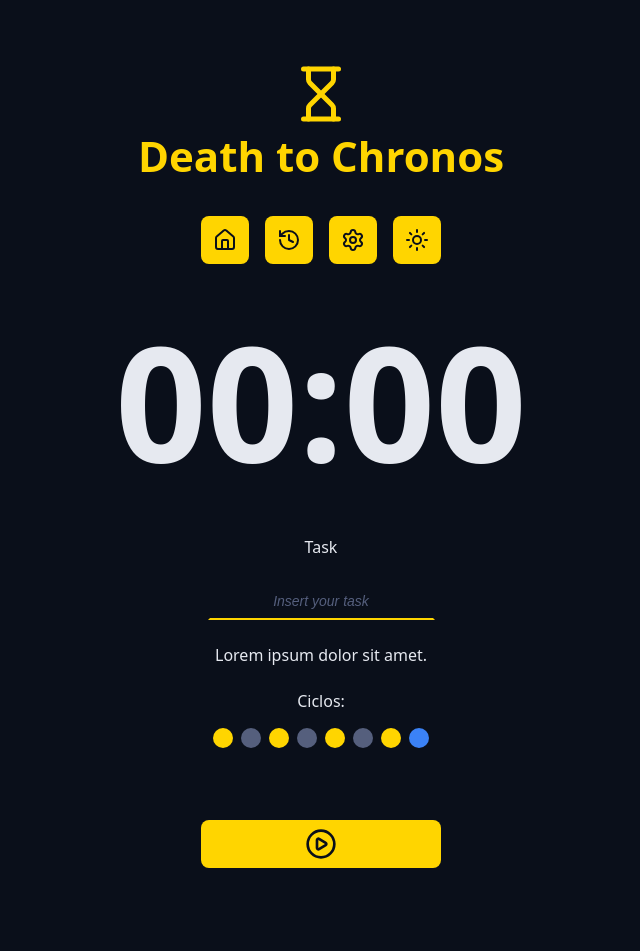
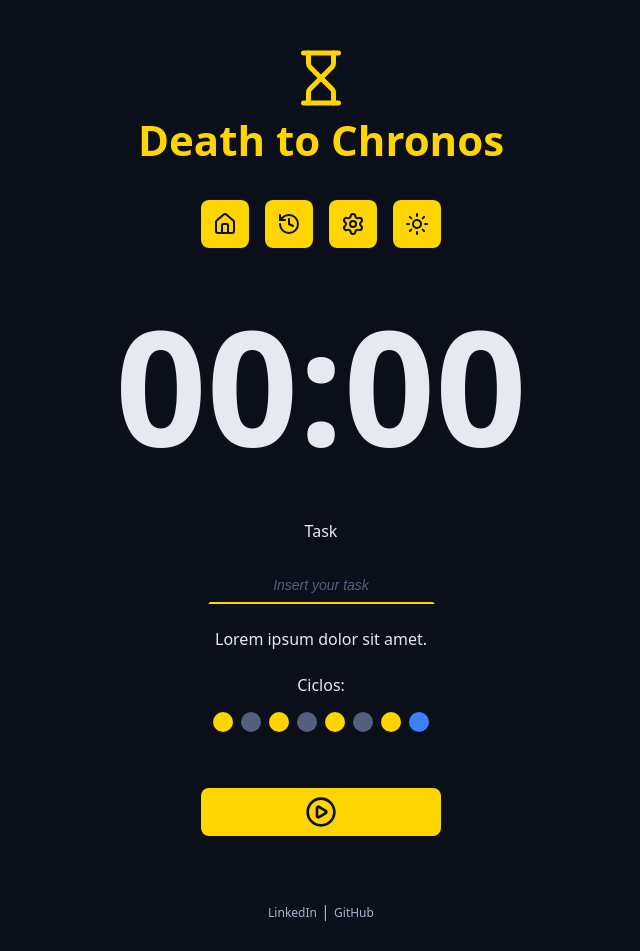
Before and after one commit to gabrafo/death-to-cronos, a React (Vite) app: page / in a window 1280 px wide. Shown: the top 951 px of the page, without its empty margins (319-959 px from the left). Built offline with nearby package versions, Linux system fonts and the light colour scheme.

Commit message:
feat: footer + adjusting margins

```diff
--- a/src/components/DefaultButton/styles.module.css
+++ b/src/components/DefaultButton/styles.module.css
@@ -6,7 +6,7 @@
     min-width: 24rem;
     padding: 0.8rem;
     border-radius: 0.8rem;
-    margin: 4.8rem 0;
+    margin: 3.2rem 0;
     cursor: pointer;
 }
 
--- /dev/null
+++ b/src/components/Footer/index.tsx
@@ -0,0 +1,9 @@
+import styles from "./styles.module.css";
+
+export function Footer() {
+  return (
+  <footer className={styles.footer}>
+    <p><a href="https://www.linkedin.com/in/gafagundes/">LinkedIn</a> | <a href="https://github.com/gabrafo">GitHub</a></p>
+  </footer>
+  );
+}
--- /dev/null
+++ b/src/components/Footer/styles.module.css
@@ -0,0 +1,20 @@
+.footer {
+  display: flex;
+  align-items: center;
+  justify-content: center;
+  flex-direction: column
+}
+
+.footer p {
+  color: var(--text-muted);
+}
+
+.footer a {
+  font-size: 1.2rem;
+  text-decoration: none;
+  color: var(--text-muted);
+}
+
+.footer a:hover {
+  text-decoration: underline;
+}
--- a/src/components/Logo/styles.module.css
+++ b/src/components/Logo/styles.module.css
@@ -1,5 +1,5 @@
 .logo {
-  padding-top: 3.2rem;
+  padding-top: 1.6rem;
 }
 
 .logoLink {
--- a/src/pages/App/index.tsx
+++ b/src/pages/App/index.tsx
@@ -8,6 +8,7 @@ import { CountDown } from "../../components/CountDown";
 import { DefaultInput } from "../../components/DefaultInput";
 import { Cycles } from "../../components/Cycles";
 import { DefaultButton } from "../../components/DefaultButton";
+import { Footer } from "../../components/Footer";
 
 function App() {
   return (
@@ -40,6 +41,9 @@ function App() {
           </div>
         </form>
       </Container>
+      <Container>
+        <Footer />
+      </Container>
     </>
   );
 }
```
